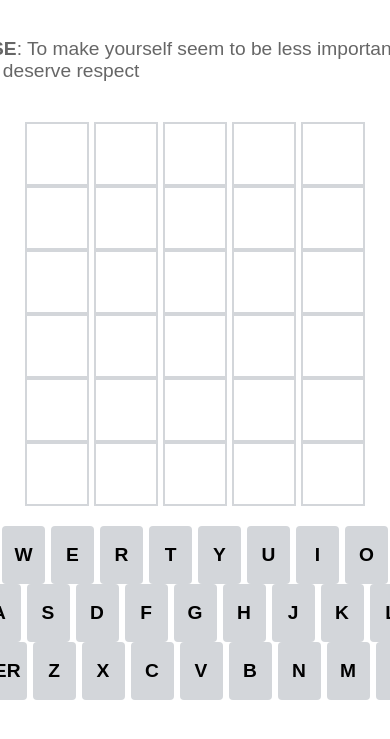
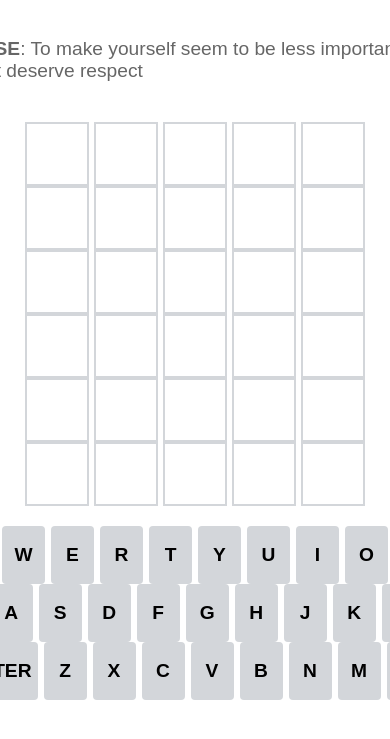
Before and after one commit to KenjaminButton/wordle-NYT, a website: page index.html in a window 390 px wide. Shown: the part 103-842 px from the top of the page. Drawn offline with Linux system fonts and the light colour scheme.

Commit message:
style: Update keyboard to iPhone layout
- Implement iPhone-style keyboard appearance
- Add subtle gradients and shadows to keys
- Adjust spacing and padding for authentic look
- Preserve existing color scheme for letter states
- Maintain all existing functionality

```diff
--- a/styles.css
+++ b/styles.css
@@ -153,6 +153,67 @@ h1 {
     background-color: #f0f0f0;
 }
 
+.iphone-keyboard {
+    background-color: #d1d5db;
+    padding: 8px;
+    border-radius: 10px;
+    margin-top: 20px;
+    box-shadow: 0 1px 3px rgba(0, 0, 0, 0.1);
+}
+
+.keyboard-row {
+    display: flex;
+    justify-content: center;
+    margin: 4px 0;
+    gap: 6px;
+}
+
+.iphone-key {
+    min-width: 30px;
+    height: 45px;
+    border-radius: 5px;
+    background: linear-gradient(to bottom, #ffffff 0%, #f7f7f7 100%);
+    border: none;
+    box-shadow: 0 1px 3px rgba(0, 0, 0, 0.2);
+    font-size: 1.2em;
+    font-weight: 400;
+    color: #000000;
+    display: flex;
+    align-items: center;
+    justify-content: center;
+    cursor: pointer;
+    transition: all 0.1s ease;
+    padding: 0 10px;
+    text-transform: uppercase;
+}
+
+.iphone-key:active {
+    transform: translateY(1px);
+    box-shadow: 0 0 1px rgba(0, 0, 0, 0.2);
+}
+
+.keyboard-button-wide {
+    min-width: 60px;
+    font-size: 0.9em;
+    background: linear-gradient(to bottom, #b5b5b5 0%, #a1a1a1 100%);
+    color: #ffffff;
+}
+
+.iphone-key.correct {
+    background-color: var(--correct-color);
+    color: white;
+}
+
+.iphone-key.present {
+    background-color: var(--present-color);
+    color: white;
+}
+
+.iphone-key.absent {
+    background-color: var(--absent-color);
+    color: white;
+}
+
 @keyframes slideIn {
     from {
         transform: translate(-50%, -100%);
--- a/ui.js
+++ b/ui.js
@@ -5,12 +5,13 @@ class WordleUI {
         this.keyboard = document.getElementById('keyboard');
         this.targetWordDisplay = document.getElementById('target-word');
 
-        this.createBoard();
-        this.setupKeyboardListeners();
+        this.setupBoard();
+        this.setupKeyboard();
         this.setupEventListeners();
     }
 
-    createBoard() {
+    setupBoard() {
+        this.board.innerHTML = '';
         for (let i = 0; i < this.game.MAX_ATTEMPTS; i++) {
             const row = document.createElement('div');
             row.className = 'row';
@@ -23,7 +24,46 @@ class WordleUI {
         }
     }
 
-    setupKeyboardListeners() {
+    setupKeyboard() {
+        // iPhone-style keyboard layout
+        const rows = [
+            ['Q', 'W', 'E', 'R', 'T', 'Y', 'U', 'I', 'O', 'P'],
+            ['A', 'S', 'D', 'F', 'G', 'H', 'J', 'K', 'L'],
+            ['Enter', 'Z', 'X', 'C', 'V', 'B', 'N', 'M', 'Backspace']
+        ];
+
+        this.keyboard.innerHTML = '';
+        this.keyboard.className = 'iphone-keyboard';
+
+        rows.forEach((row, rowIndex) => {
+            const rowElement = document.createElement('div');
+            rowElement.className = 'keyboard-row';
+
+            // Add left spacing for QWERTY rows to match iPhone layout
+            if (rowIndex === 1) { // A-L row
+                rowElement.style.paddingLeft = '5%';
+            } else if (rowIndex === 2) { // Z-M row
+                rowElement.style.paddingLeft = '0';
+            }
+
+            row.forEach(key => {
+                const button = document.createElement('button');
+                button.textContent = key === 'Backspace' ? '⌫' : key;
+                button.setAttribute('data-key', key);
+                button.className = 'keyboard-button';
+
+                if (key === 'Enter' || key === 'Backspace') {
+                    button.classList.add('keyboard-button-wide');
+                }
+
+                // Add iPhone-style button appearance
+                button.classList.add('iphone-key');
+
+                rowElement.appendChild(button);
+            });
+            this.keyboard.appendChild(rowElement);
+        });
+
         // Physical keyboard
         document.addEventListener('keydown', (e) => {
             if (e.key === 'Enter') {
@@ -39,7 +79,7 @@ class WordleUI {
         this.keyboard.addEventListener('click', (e) => {
             const button = e.target.closest('button');
             if (!button) return;
-            this.handleInput(button.textContent);
+            this.handleInput(button.getAttribute('data-key'));
         });
     }
 
@@ -95,7 +135,7 @@ class WordleUI {
         // Update keyboard
         const buttons = this.keyboard.getElementsByTagName('button');
         Array.from(buttons).forEach(button => {
-            const letter = button.textContent.toLowerCase();
+            const letter = button.getAttribute('data-key').toLowerCase();
             if (letter === guess[i]) {
                 if (result[i] === 'correct') {
                     button.classList.add('correct');
```
